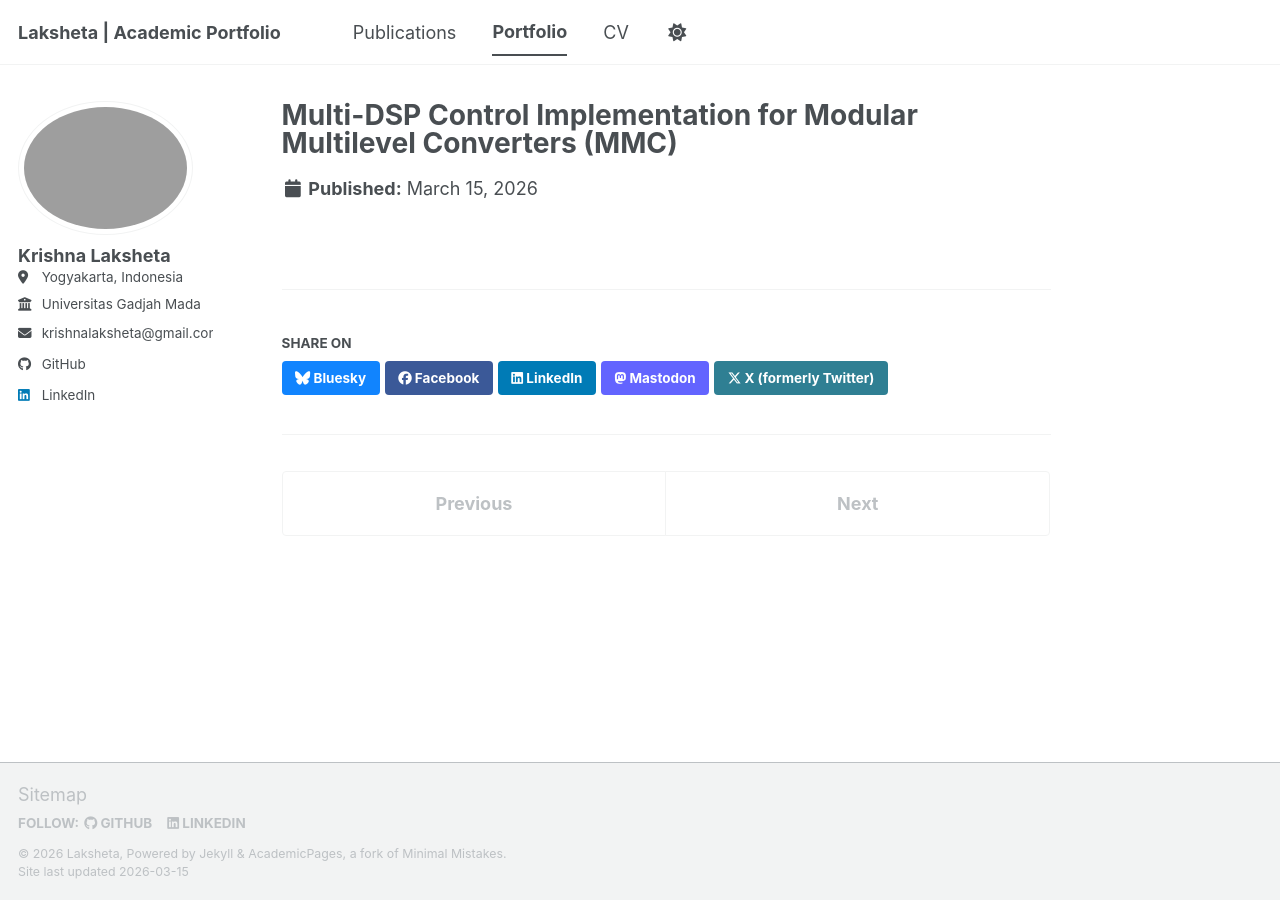
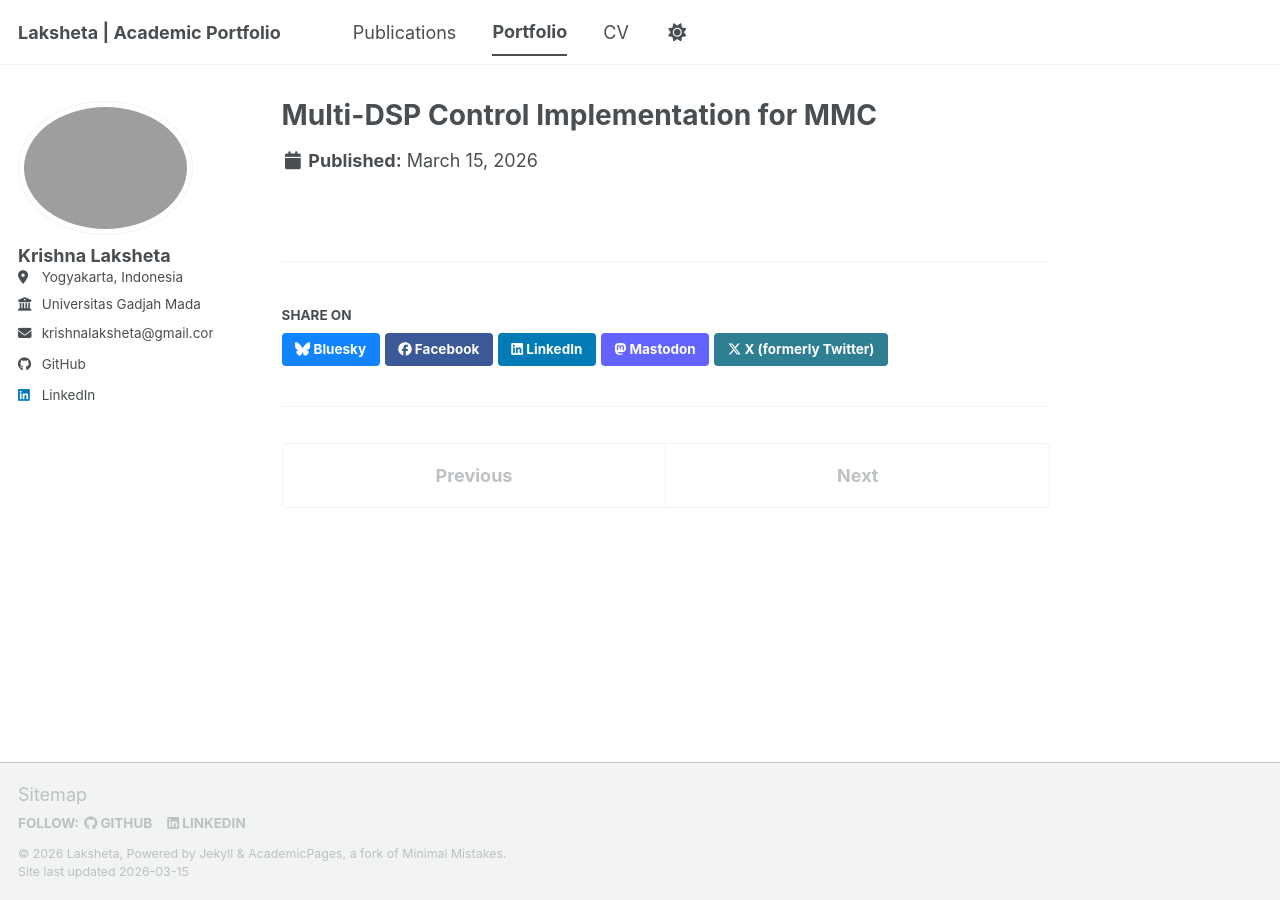
Before and after one commit to laksheta/laksheta.github.io, a Jekyll site: the page built from _portfolio/portfolio-2.md, in a window 1280 px wide. Built offline with Jekyll 4.4.1, drawn with Linux system fonts in a browser that asks for light colours; a script bundle is joined from its source files by our own code; library files that are not in the unit come from our copies.

Commit message:
port-2: adjust description

```diff
--- a/_portfolio/portfolio-2.md
+++ b/_portfolio/portfolio-2.md
@@ -1,6 +1,6 @@
 ---
-title: "Multi-DSP Control Implementation for Modular Multilevel Converters (MMC)"
-excerpt: "Programmed MMC control logic for multi-DSP systems (F28379D, F280049C) and validated full-scale SST performance using Typhoon HIL 604. <br/><img src='/images/500x300.png' width='300'>"
+title: "Multi-DSP Control Implementation for MMC"
+excerpt: "Programmed Modular Multilevel Converters (MMC) control logic for multi-DSP systems (F28379D, F280049C) and validated full-scale SST performance using Typhoon HIL 604. <br/><img src='/images/500x300.png' width='300'>"
 collection: portfolio
 # classes: wide
 ---
```
